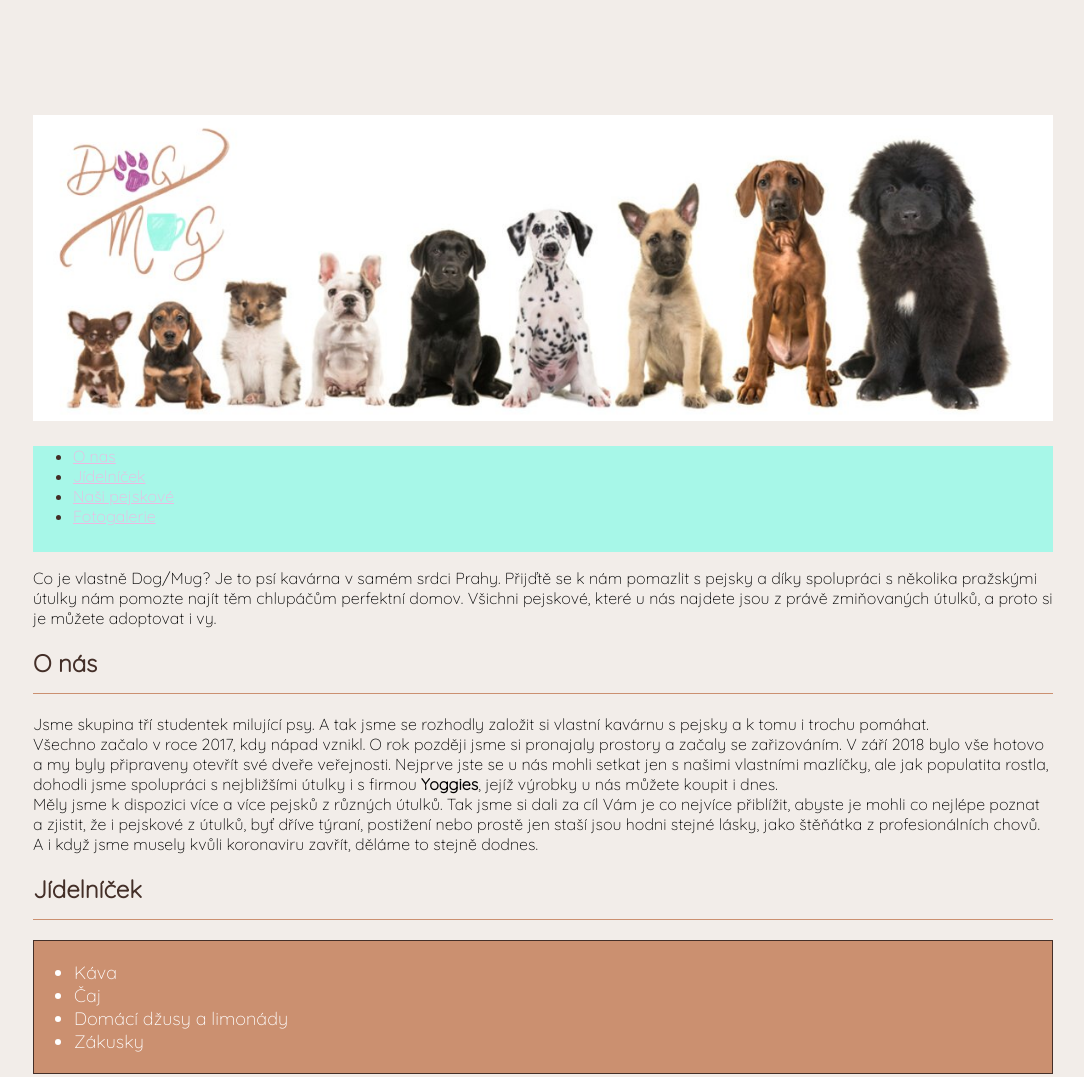
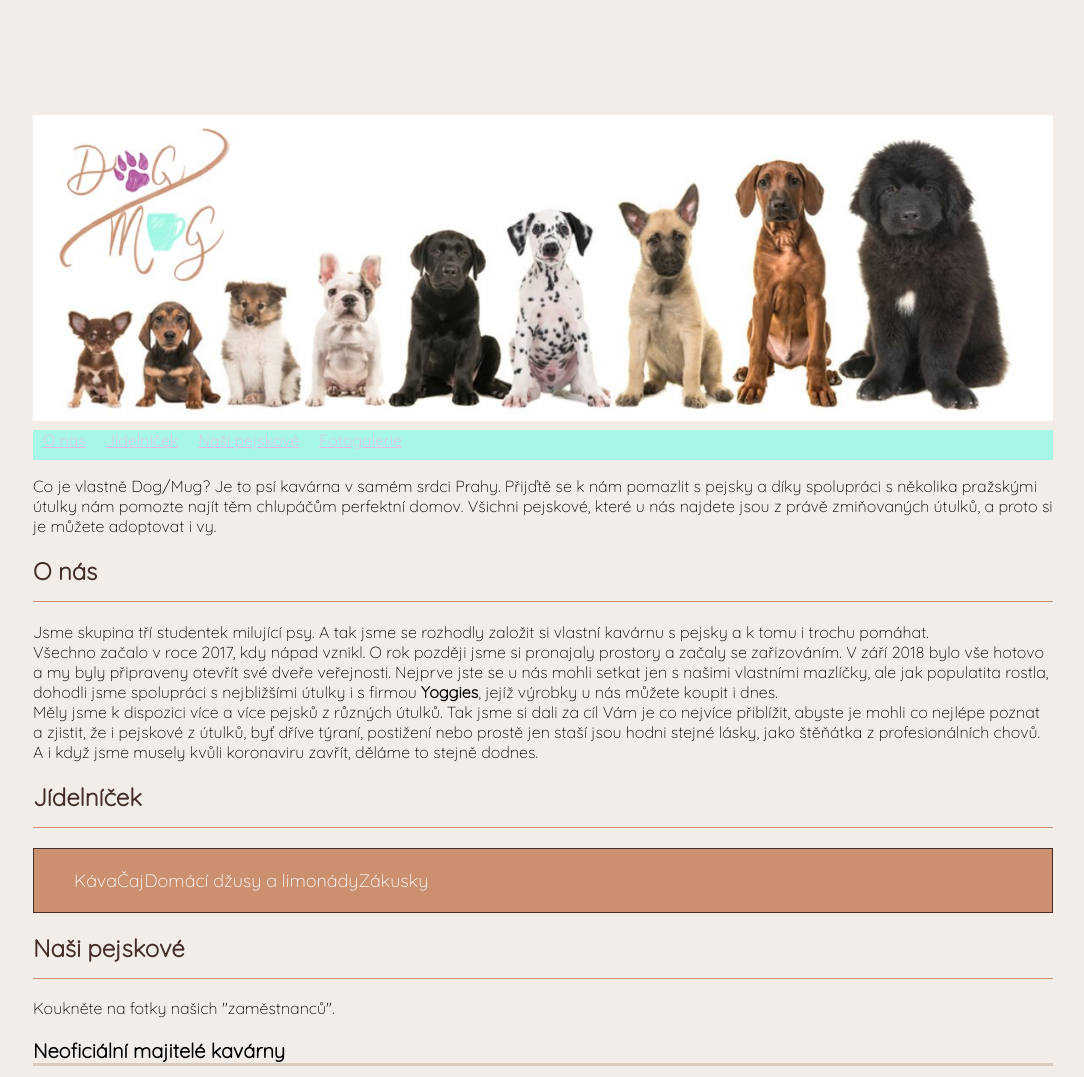
Before and after one commit to who-is-maya27/Psi-kavarna-test, a plain HTML site: page index.html in a window 1280 px wide. Shown: the top 1077 px of the page, without its empty margins (97-1181 px from the left). Drawn offline with Linux system fonts and the light colour scheme.

Commit message:
Update index.html

```diff
--- a/index.html
+++ b/index.html
@@ -10,6 +10,21 @@
     <title>Dog/Mug Psí kavárna</title>
     <link rel="stylesheet" href="main.css">
     <link rel="shortcut icon" href="obrazky/icon.png" />
+        <style>
+        ul {
+            list-style-type: none;
+             margin: 0;
+             padding: 0;
+             overflow: hidden;
+        }
+        li {
+            float: left;
+            display: inline;
+        }
+        li a {
+            padding: 10px;
+        }
+     </style>
 </head>
 <body>
   <header>
```
